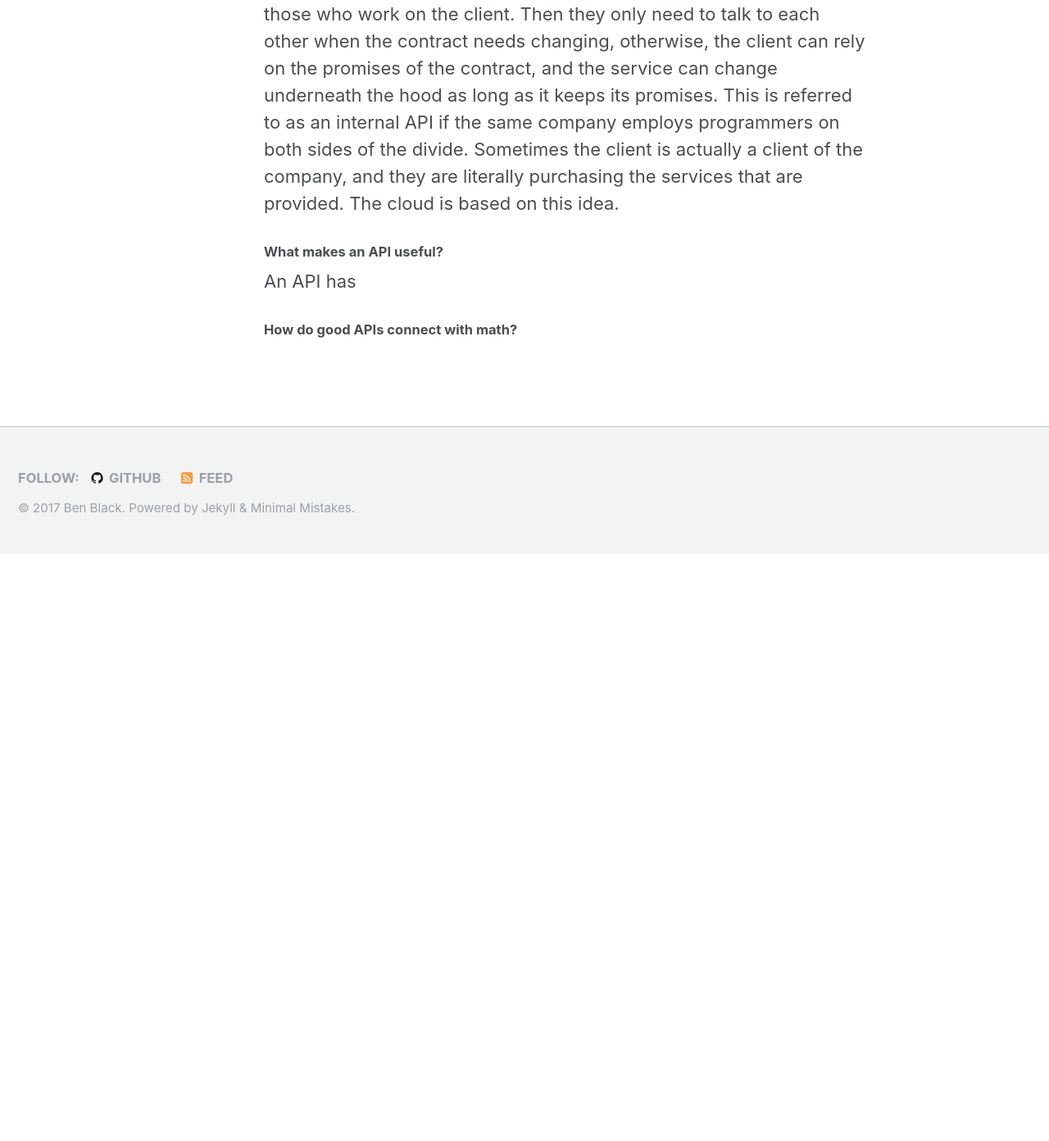
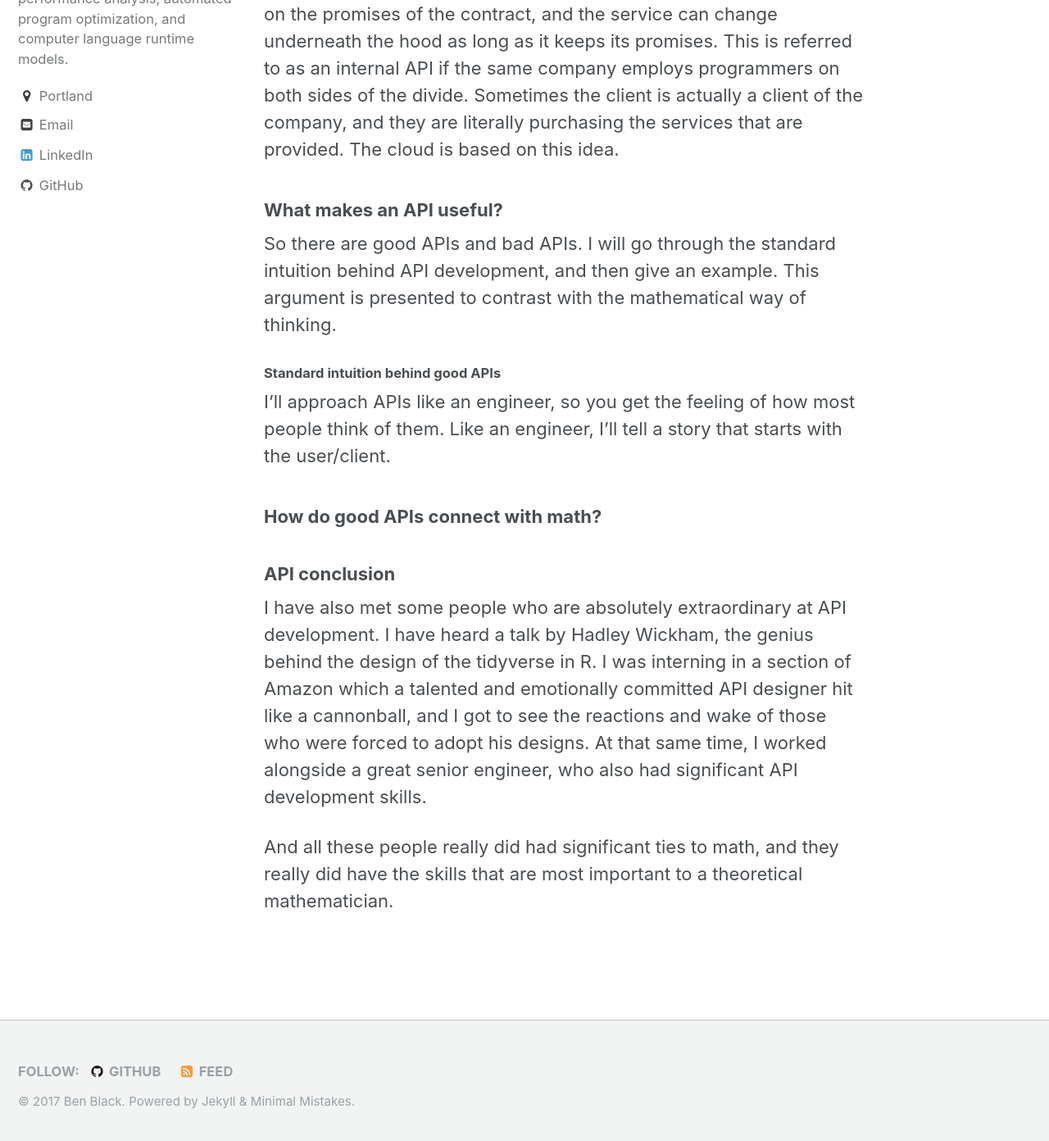
Before and after one commit to benblack769/benblack769.github.io, a Jekyll site: the page built from random_thoughts/computers-need-math.md, in a window 1280 px wide and 1400 px high, scrolled down 2778 px. Shown: the top 1392 px of the window at 82% size. Built offline with Jekyll 4.4.1, drawn with Linux system fonts in a browser that asks for light colours; our own code applies the rules of GitHub Pages for plain Markdown files; before the commit the page ends 3454 px from its top, so only the background shows below that; some of the changed text lies outside the part shown.

Commit message:
updated computers need math

```diff
--- a/random_thoughts/computers-need-math.md
+++ b/random_thoughts/computers-need-math.md
@@ -23,7 +20,7 @@ However, a lot of engineers who I have met are actually really bad at developing
 
 So what is an API, what makes it good, and how does this connect to math?
 
-#### What is an API?
+### What is an API?
 
 An Application Programming Interface is pretty much what it seems. Here "Application" usually means arbitrary substantial software, so it is just an interface which allows you to use some substantial software programmatically.
 
@@ -38,8 +35,21 @@ From a software engineering standpoint, this allows you to divide the programmer
 This is referred to as an internal API if the same company employs programmers on both sides of the divide.
 Sometimes the client is actually a client of the company, and they are literally purchasing the services that are provided. The cloud is based on this idea.
 
-#### What makes an API useful?
+### What makes an API useful?
 
-An API has
+So there are good APIs and bad APIs. I will go through the standard intuition behind API development, and then give an example. This argument is presented to contrast with the mathematical way of thinking.
 
-#### How do good APIs connect with math?
+#### Standard intuition behind good APIs
+
+I'll approach APIs like an engineer, so you get the feeling of how most people think of them. Like an engineer, I'll tell a story that starts with the user/client.
+
+
+
+### How do good APIs connect with math?
+
+
+### API conclusion
+
+I have also met some people who are absolutely extraordinary at API development. I have heard a talk by Hadley Wickham, the genius behind the design of the tidyverse in R. I was interning in a section of Amazon which a talented and emotionally committed API designer hit like a cannonball, and I got to see the reactions and wake of those who were forced to adopt his designs. At that same time, I worked alongside a great senior engineer, who also had significant API development skills.
+
+And all these people really did had significant ties to math, and they really did have the skills that are most important to a theoretical mathematician.
```
Also changed, not shown: other parts of random_thoughts/computers-need-math.md (+2 -5 lines).
